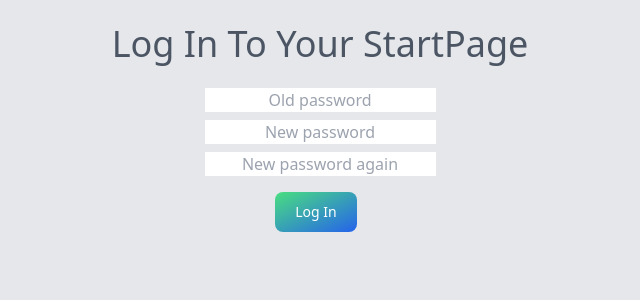
After one commit to jakubstastka/django-personal-dashboard-startpage, a Django app: template templates/registration/password_change_form.html in a window 1280 px wide. The commit adds this page. Shown: the top 300 px of the page, without its empty margins (320-960 px from the left). Run offline with Django 3.2, Linux system fonts and the light colour scheme; the template is opened without the code that fills it, so the values that code supplies are empty; some libraries are stand-ins or nearby versions.

Commit message:
user can now change password, but the template is not good rn

```diff
--- a/page/templates/page/board_list.html
+++ b/page/templates/page/board_list.html
@@ -7,7 +7,7 @@
 {% if user.is_authenticated %}
     <div class="container space-y-2">
         <div class="text-4xl text-center text-gray-600">{{ user.username }}'s Start Page</div>
-        <div class="text-sm text-right text-gray-600"><a href="{% url 'logout' %}">Log out</a></div>
+        <div class="text-sm text-right text-gray-600"><a href="{% url 'password_change' %}">Change Password</a></div> | <div class="text-sm text-right text-gray-600"><a href="{% url 'logout' %}">Log out</a></div>
             <div class="space-y-4">
             {% for object in object_list %}
 
--- a/startpage/urls.py
+++ b/startpage/urls.py
@@ -13,6 +13,7 @@ Including another URLconf
     1. Import the include() function: from django.urls import include, path
     2. Add a URL to urlpatterns:  path('blog/', include('blog.urls'))
 """
+import django.contrib.auth.views
 from django.contrib import admin
 from django.urls import path, include
 
--- /dev/null
+++ b/templates/registration/password_change_form.html
@@ -0,0 +1,19 @@
+{% extends 'base.html' %}
+{% block title %}Login{% endblock %}
+{% block content %}
+
+<div class="text-4xl text-center text-gray-600 pt-6">Log In To Your StartPage</div>
+    <form method="post">
+        {% csrf_token %}
+        <div class="space-y-2 text-center pt-6">
+            <div class="flex flex-col items-center justify-center">
+                {{ form.errors }}
+                <div><input type="password" class="text-center block mb-2 text-md font-medium text-gray-900 dark:text-gray-300" name="old_password" id="inputEmail" placeholder="Old password" required></div>
+                <div><input type="password" class="text-center block mb-2 text-md font-medium text-gray-900 dark:text-gray-300" name="new_password1" id="inputEmail" placeholder="New password" required></div>
+                <div><input type="password" class="text-center block mb-2 text-md font-medium text-gray-900 dark:text-gray-300" name="new_password2" id="inputPass" placeholder="New password again" required></div>
+            </div>
+            <button type="submit" class="text-white bg-gradient-to-br from-green-400 to-blue-600 hover:bg-gradient-to-bl focus:ring-4 focus:outline-none focus:ring-green-200 dark:focus:ring-green-800 font-medium rounded-lg text-sm px-5 py-2.5 text-center mr-2 mb-2">Log In</button>
+        </div>
+    </form>
+
+{% endblock %}
```
Also changed, not shown: templates/registration/password_change_done.html (added, +11 -0 lines).
